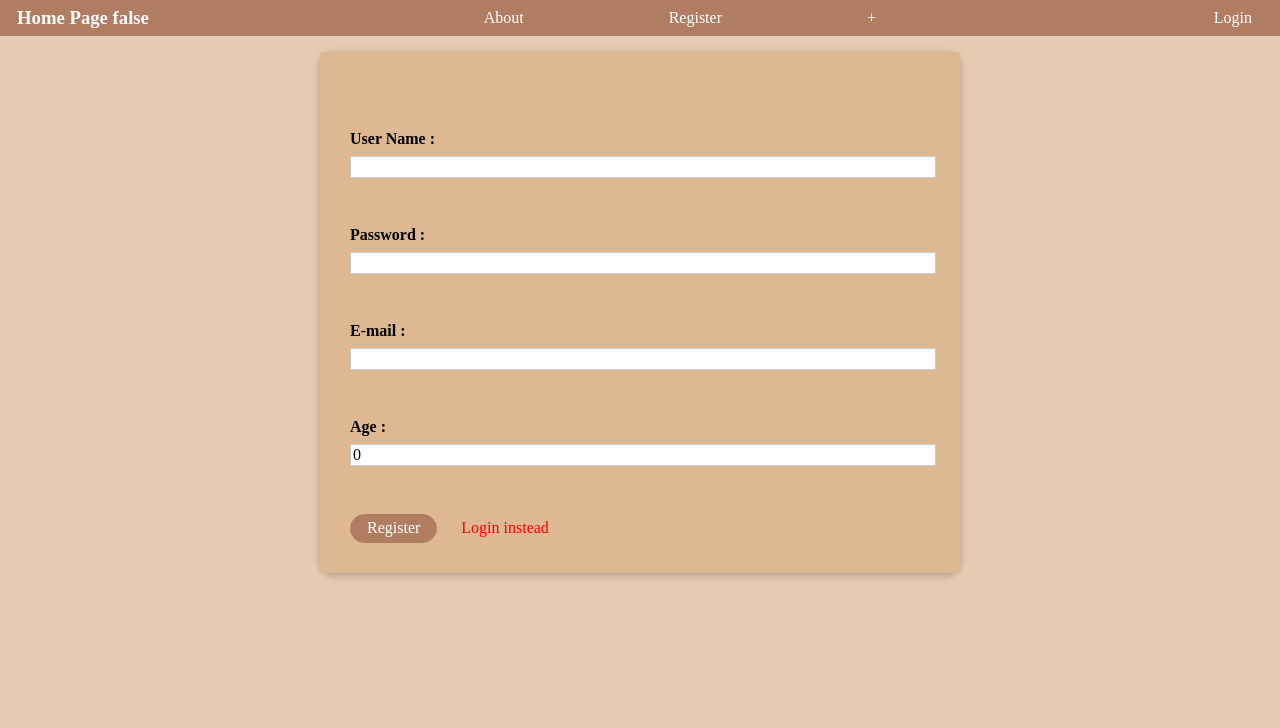
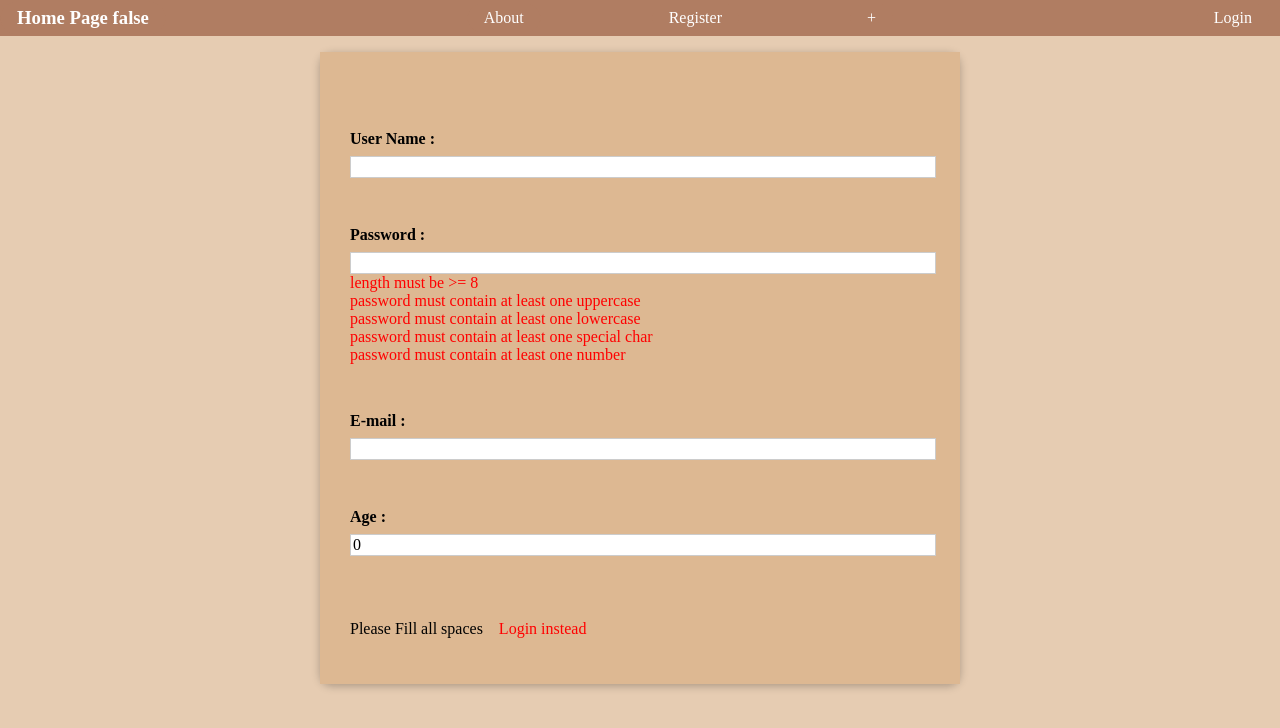
Before and after one commit to klavas35/client, a Vue app: page /register in a window 1280 px wide. Shown: the top 728 px of the page. Built offline with nearby package versions, Linux system fonts and the light colour scheme; no server answers.

Commit message:
autamated push

```diff
--- /dev/null
+++ b/src/components/registration/PasswordHelper.vue
@@ -0,0 +1,55 @@
+/* eslint-disable no-useless-escape */
+<template>
+<div class="invalid">
+    <p v-if="!correctLength">length must be >= 8</p>
+    <p v-if="!hasUpperCase">password must contain at least one uppercase</p>
+    <p v-if="!hasLowerCase">password must contain at least one lowercase</p>
+    <p v-if="!hasSpecialChar">password must contain at least one special char </p>
+    <p v-if="!hasNumber">password must contain at least one number</p>
+</div>
+</template>
+<script>
+export default {
+  props: ["password"],
+  data() {
+    return {
+      correctLength: false,
+      hasUpperCase: false,
+      hasLowerCase: false,
+      hasSpecialChar: false,
+      hasNumber: false,
+      hasNoSpace:false
+    };
+  },
+  watch: {
+    password() {
+      this.correctLength = this.password.length >= 8;
+      this.hasNumber = /\d/.test(this.password);
+      this.hasLowerCase = /[a-z]/.test(this.password);
+      this.hasUpperCase = /[A-Z]/.test(this.password);
+      // eslint-disable-next-line no-useless-escape
+      this.hasSpecialChar = /[!@#\$%\^\&*\)\(+=._-]/.test(this.password);
+      const validator = {
+          length: this.correctLength,
+          hasNum : this.hasNumber,
+          hasUpper: this.hasUpperCase,
+          hasLow: this.hasLowerCase,
+          hasSpecial:this.hasSpecialChar,
+      }
+      this.$store.dispatch('passworValidation', validator)
+    },
+  },
+};
+</script>
+
+<style scoped>
+.invalid {
+    color: red;
+    margin: 0;
+    padding: 0;
+}
+.invalid p {
+    margin: 0;
+    padding: 0;
+}
+</style>
--- a/src/components/registration/RegistrationItem.vue
+++ b/src/components/registration/RegistrationItem.vue
@@ -8,22 +8,24 @@
     <form id="form-register" @submit.prevent="">
       <div class="form-control">
         <label for="username">User Name :</label>
-      <input type="text" name="username" v-model="user.name" />
+        <input type="text" name="username" autocomplete="current-username" @keydown.space.prevent v-model="user.name" />
       </div>
       <div class="form-control">
         <label for="password">Password :</label>
-      <input type="password" name="password" v-model.trim="user.password" />
+        <input type="password" name="password" @keydown.space.prevent autocomplete="current-password" v-model.trim="user.password" />
+        <password-helper :password="user.password"></password-helper>
       </div>
       <div class="form-control">
         <label for="email">E-mail :</label>
-      <input type="email" name="email" v-model.trim="user.email" />
+        <input type="email" name="email" @keydown.space.prevent v-model.trim="user.email" />
       </div>
       <div class="form-control">
         <label for="age">Age :</label>
         <input type="number" name="age" v-model.trim.number="user.age" />
       </div>
-    <div>
-      <base-button @click="saveUser">Register</base-button>
+      <div class="buttons">
+        <base-button v-if="isVal" @click="saveUser">Register</base-button>
+        <p>Please Fill all spaces</p>
         <base-button @click="showIt" mode="flat">Login instead</base-button>
       </div>
     </form>
@@ -31,17 +33,19 @@
 </template>
 
 <script>
-import { ref } from "vue";
+import { computed, ref } from "vue";
 import { useStore } from "vuex";
 import { useRouter } from "vue-router";
 import BaseLogin from "../ui/BaseLogin.vue";
+import PasswordHelper from "./PasswordHelper.vue";
 // import bcryprjs from 'bcryptjs'
 
 export default {
-  components: { BaseLogin },
+  components: { BaseLogin, PasswordHelper },
   setup() {
     const router = useRouter();
     const store = useStore();
+    let isVal = false;
     const user = ref({
       name: "",
       password: "",
@@ -50,10 +54,9 @@ export default {
     });
     const showDial = ref(false);
     const saveUser = async () => {
-      // const hashPass = bcryprjs.hash(user.value.password, 12)
+      PasswordHelper(user.value.password);
       const userData = {
         name: user.value.name,
-        // password: hashPass,,
         password: user.value.password,
         email: user.value.email,
         age: user.value.age,
@@ -72,11 +75,26 @@ export default {
       console.log("AAAAAAAAAAAAAAAA");
       showDial.value = !showDial.value;
     };
+    const isValid = computed(() => {
+      const isValid = store.getters["isValid"];
+      if (
+        isValid.length &&
+        isValid.hasUpper &&
+        isValid.hasLow &&
+        isValid.hasSpecial &&
+        isValid.hasNum
+      ) {
+        isVal = true;
+      }
+      return isValid;
+    });
     return {
       user,
       saveUser,
       showDial,
       showIt,
+      isValid,
+      isVal,
     };
   },
 };
@@ -144,4 +162,7 @@ h3 {
 .invalid textarea {
   border: 1px solid red;
 }
+.buttons {
+  display: flex;
+}
 </style>
--- a/src/store/modules/testModule/actions.js
+++ b/src/store/modules/testModule/actions.js
@@ -8,7 +8,7 @@ export default {
             userAge: payload.age,
             email: payload.email,
             password: payload.password,
-            type: 'teste',
+            type: 'test',
         }
         const response = await axios({
             url: localUrl + '/register',
@@ -69,4 +69,7 @@ export default {
                 throw error
             } }).catch((error) => console.log(error))
     },
+    passworValidation(context, payload) {
+        context.commit('validator', payload)
+    }
 }
--- a/src/store/modules/testModule/getters.js
+++ b/src/store/modules/testModule/getters.js
@@ -1,5 +1,8 @@
 export default {
     getAuth(state) {
         return state.isLogged
+    },
+    isValid(state) {
+        return state.isValid
     }
 }
--- a/src/store/modules/testModule/index.js
+++ b/src/store/modules/testModule/index.js
@@ -4,7 +4,8 @@ import getters from "./getters.js";
 export default {
     state() {
         return {
-            isLogged: false
+            isLogged: false,
+            isValid:{}
         }
     },
     mutations,
--- a/src/store/modules/testModule/mutations.js
+++ b/src/store/modules/testModule/mutations.js
@@ -1,5 +1,15 @@
 export default {
     autoLog(state, payload) {
         state.isLogged = payload
+    },
+    validator(state, payload) {
+        const validator = {
+            length: payload.length,
+            hasNum: payload.hasNum,
+            hasUpper: payload.hasUpper,
+            hasLow: payload.hasLow,
+            hasSpecial: payload.hasSpecial
+        }
+        state.isValid=validator
     }
 }
```
Also changed, not shown: src/views/AddPost.vue (added, +24 -0 lines). Lines whose indentation alone changed are shown as unchanged.
